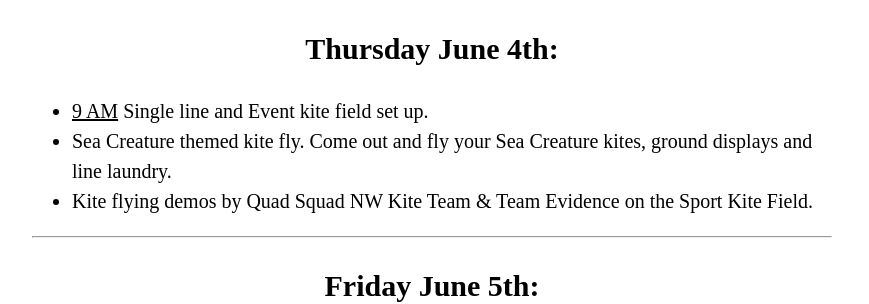
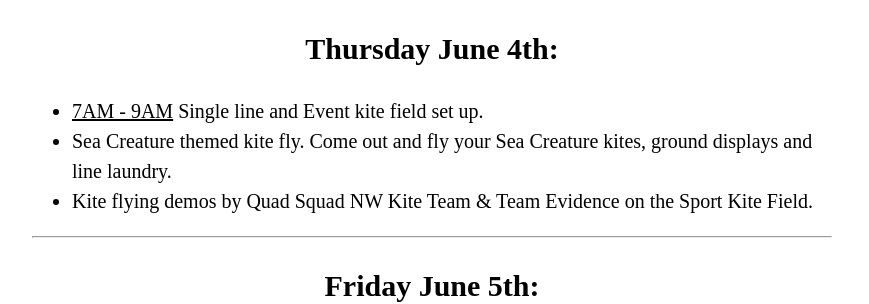
Before and after one commit to kyleb13/kyleb13.github.io, a Jekyll site: the page index.html, which Jekyll copies as it is, in a window 1280 px wide and 900 px high, scrolled down 682 px. Shown: the part 160-464 px from the top of the window, without its empty margins (208-1077 px from the left). Built offline with Jekyll 4.4.1, drawn with Linux system fonts in a browser that asks for light colours.

Commit message:
Fix times for field setup

```diff
--- a/index.html
+++ b/index.html
@@ -148,7 +148,7 @@
                         <u>Tentative Schedule, Event times are subject to change depending on weather and wind conditions</u>
                         <h2 id="subheader">Thursday June 4th: </h2>
                         <ul id="scheduleList">
-                            <li> <u>9 AM</u> Single line and Event kite field set up.
+                            <li> <u>7AM - 9AM</u> Single line and Event kite field set up.
                             <li> Sea Creature themed kite fly. Come out and fly your Sea Creature kites, ground displays and
                             line laundry.
                             <li> Kite flying demos by Quad Squad NW Kite Team & Team Evidence on the Sport Kite Field.
```
